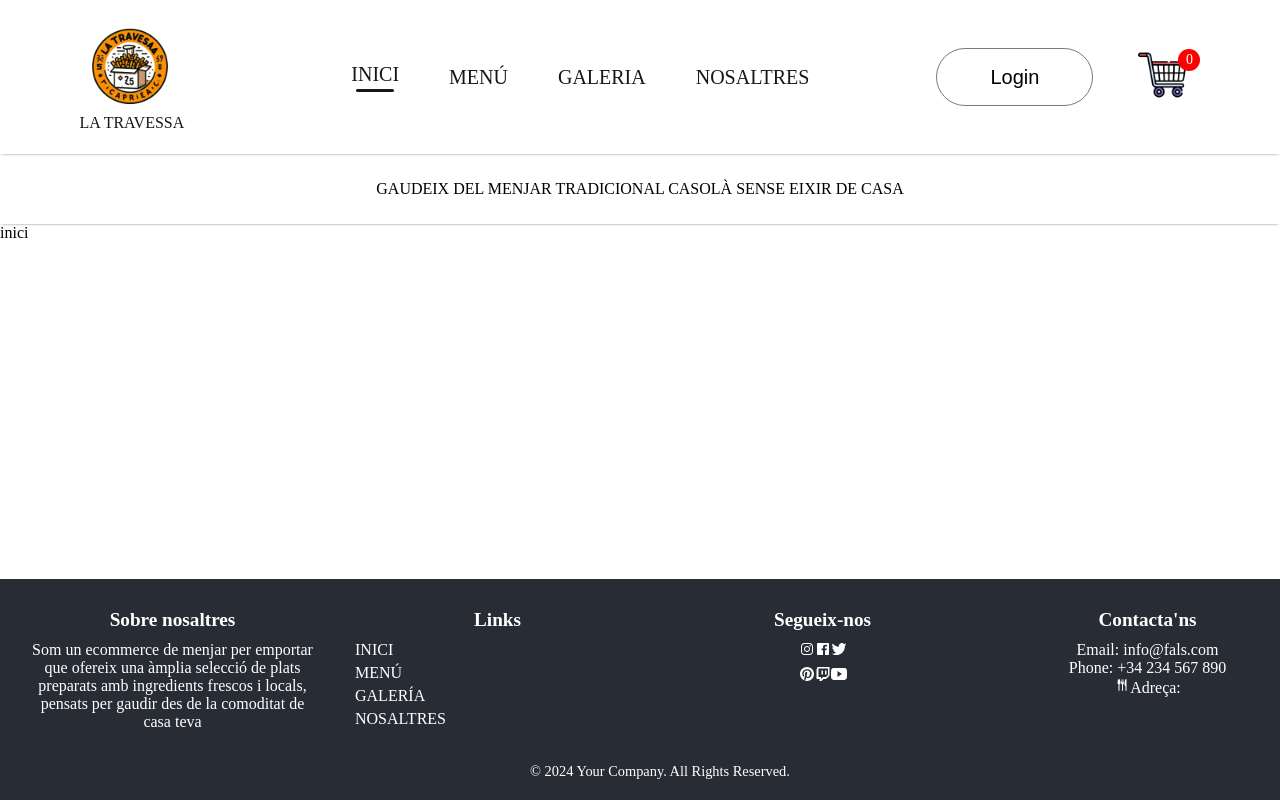
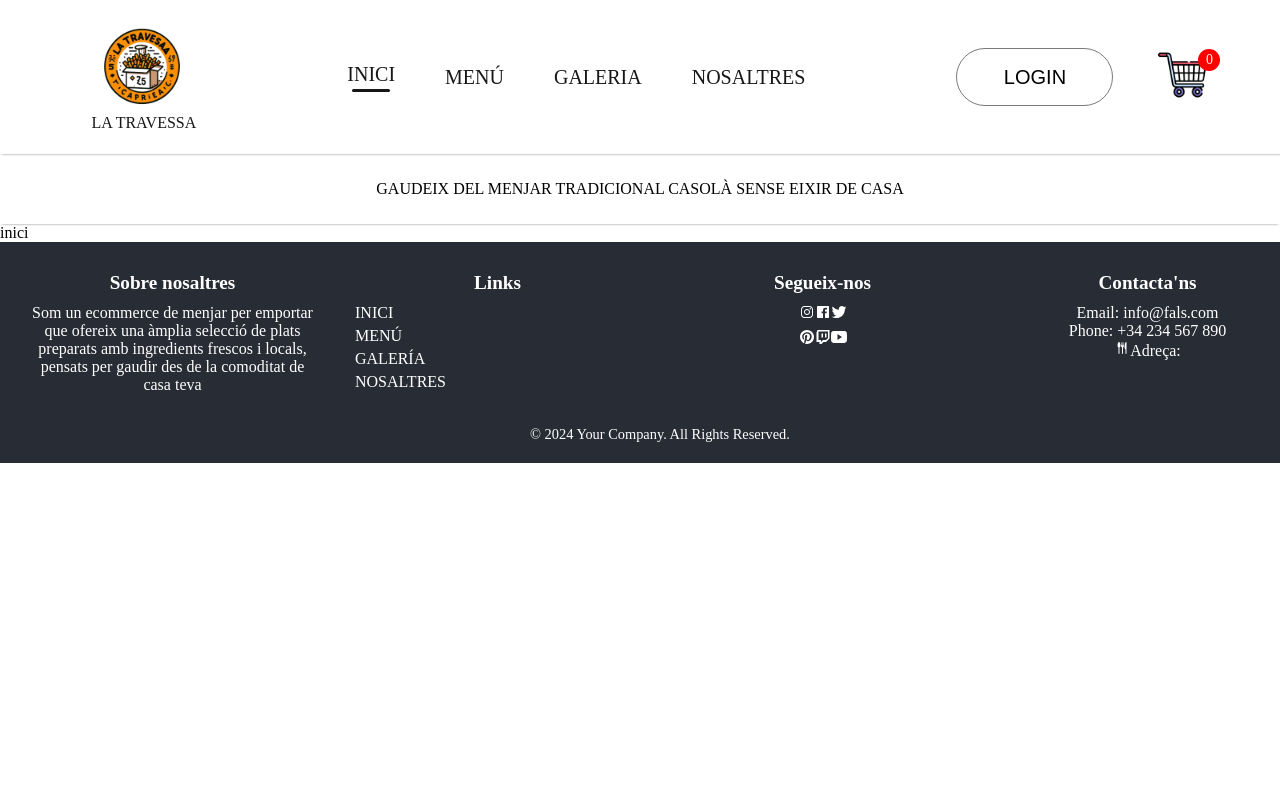
Before and after one commit to ccmc26/TREBALLFINALDEC, a React (Create React App) app in the folder frontend/: page / in a window 1280 px wide. Shown: the top 800 px of the page. Built offline with nearby package versions, Linux system fonts and the light colour scheme.

Commit message:
esta ja el footer baix del tot

```diff
--- a/frontend/src/App.css
+++ b/frontend/src/App.css
@@ -1,23 +1,4 @@
 *{
   margin: 0px;
+  padding: 0px;
 }
-.App {
-  text-align: center;
-}
-
-.dades {
-  display: flex;
-  flex-direction: column;
-  justify-content: center;
-  width: 100%;
-  align-items: center;
-}
-
-.dades input {
-  width: 300px;
-  height: 30px;
-  font-size: 20px;
-  padding-left: 10px;
-  border-radius: 5px;
-  margin: 5px;
-}
--- a/frontend/src/App.js
+++ b/frontend/src/App.js
@@ -13,10 +13,12 @@ function App() {
     setMenu(menuItem);
   };
   return (
-    <div>
+    <div className='App'>
       <BrowserRouter>
         <Navbar menu={menu} setMenu={handleMenuSelect} />
-        <AppRoutes />
+          <div className="content">
+            <AppRoutes />
+          </div>
         <Footer setMenu={handleMenuSelect}/>
       </BrowserRouter>
     </div>
--- a/frontend/src/Components/Footer/Footer.css
+++ b/frontend/src/Components/Footer/Footer.css
@@ -9,7 +9,7 @@
     color: white;
     padding: 20px;
     text-align: center;
-    position: absolute;
+    position: flex;
     bottom: 0;
     width: 100%;
   }
--- a/frontend/src/Components/Navbar/Navbar.css
+++ b/frontend/src/Components/Navbar/Navbar.css
@@ -4,6 +4,7 @@
 }
 
 .navbar{
+    width: 100%;
     display: flex;
     justify-content: space-around;
     padding: 16px;
--- a/frontend/src/Components/Navbar/Navbar.jsx
+++ b/frontend/src/Components/Navbar/Navbar.jsx
@@ -23,8 +23,8 @@ export const Navbar = ({ menu, setMenu}) => {
         <li onClick={() => setMenu("nosaltres")}><Link className="link-style" to='/'>NOSALTRES</Link>{menu==="nosaltres" ? <hr/> : <></>}</li>
       </ul>
       <div className="nav-login-cart">
-        <Link to='/login'><button>Login</button></Link>
-        <Link to='/cart'><img className="fotocarro" src={cart_icon} alt=''/></Link>
+        <Link to='/login'><button onClick={() => setMenu("login")}>LOGIN</button></Link>
+        <Link to='/cart'><img onClick={() => setMenu("cart")} className="fotocarro" src={cart_icon} alt=''/></Link>
         <div className="nav-cart-count">0</div>
       </div>
     </div>
--- a/frontend/src/Pages/CSS/LoginSignUp.css
+++ b/frontend/src/Pages/CSS/LoginSignUp.css
@@ -1,8 +1,8 @@
 .loginsignup{
-    width: 100%;
     height: 80vh;
     background: hsl(32, 100%, 75%);
     padding-top: 100px;
+    width: 100%;
 }
 
 .loginsignup-container{
```
